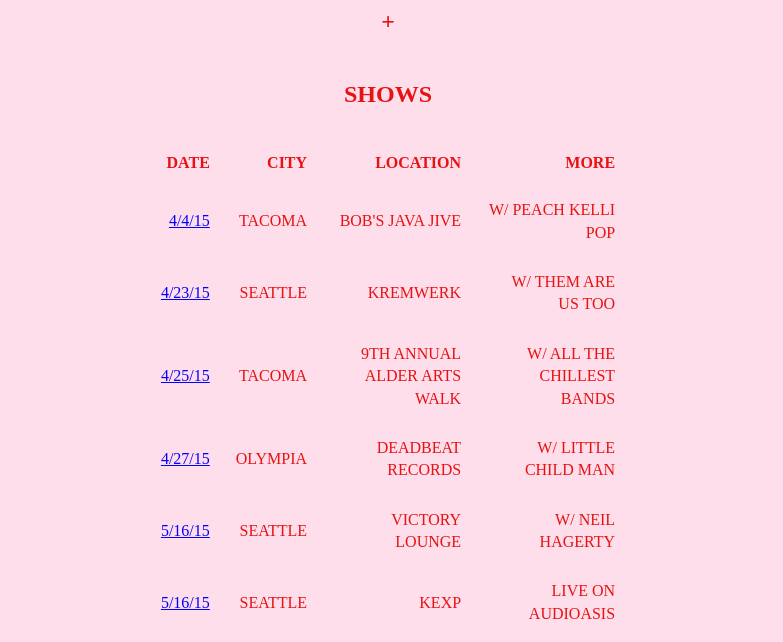
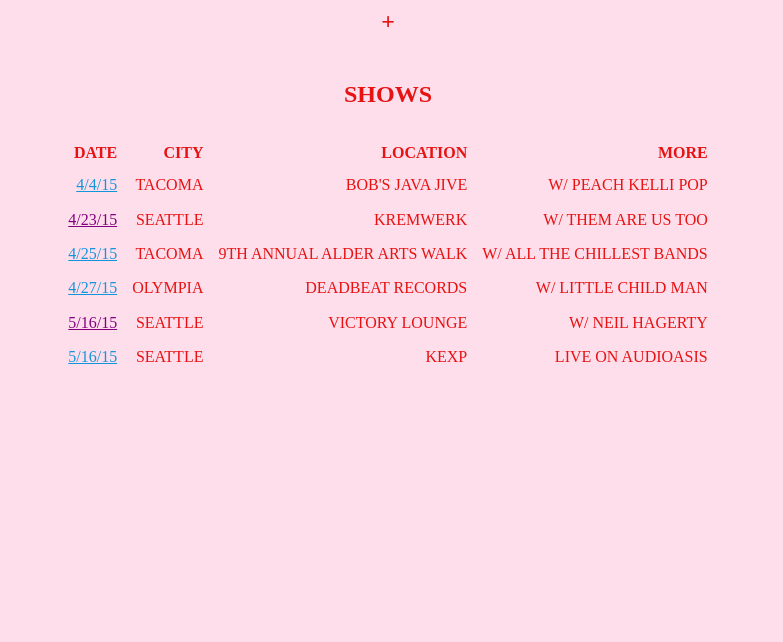
Before and after one commit to ggrahambaker/versing.sucks, a plain HTML site: page index.html in a window 1280 px wide. Shown: the part 265-907 px from the top of the page, without its empty margins (252-1035 px from the left). After the commit the page ends 800 px from the top, so only its background shows below. Drawn offline with nearby package versions, Linux system fonts and the light colour scheme.

Commit message:
Style changes

```diff
--- a/css/main.css
+++ b/css/main.css
@@ -25,17 +25,17 @@ h2 {
 }
 
 table {
-    max-width: 75vw;
+    max-width: 95vw;
     margin: 0 auto;
-    text-align: right;
-    border-collapse: separate;
-    border-spacing: 10px;
+    padding-bottom: 10vh;
+    /*border-collapse: separate;*/
 }
 
 td, th {
     border: 5px solid rgb(260, 222, 235);
-    padding: 5px 3px 2px 3px;
-    max-width: 10vw;
+    padding: 5px 5px 2px 5px;
+    text-align: left;
+    /*max-width: 10vw;*/
 }
 th {
     padding-bottom: 0;
@@ -46,14 +46,25 @@ td:hover {
     color: black;
 }
 
+
+@media (min-width: 700px) {
+    td, th {
+        text-align: right;
+    }
+}
+
 caption {
     font-weight: bold;
 }
 
 a {
-    color: blue;
+    color: #1395DB;
 }
 
 a:hover {
     color: black;
 }
+
+a:visited {
+    color: purple;
+}
--- a/index.html
+++ b/index.html
@@ -29,7 +29,7 @@
             </thead>
             <tbody>
                 <tr>
-                    <td><a href="https://www.facebook.com/events/747358525379992/">4/4/15</a></td>
+                    <td><a href="https://www.facebook.com/events/747358525379992/" rel="external">4/4/15</a></td>
                     <td>Tacoma</td>
                     <td>Bob's Java Jive</td>
                     <td>w/ Peach Kelli Pop</td>
@@ -41,13 +41,13 @@
                     <td>w/ Them Are Us Too</td>
                 </tr>
                 <tr>
-                    <td><a href="https://www.facebook.com/events/1556557447944149/">4/25/15</a></td>
+                    <td><a href="https://www.facebook.com/events/1556557447944149/" rel="external">4/25/15</a></td>
                     <td>Tacoma</td>
                     <td>9th Annual Alder Arts Walk</td>
                     <td>w/ all the chillest bands</td>
                 </tr>
                 <tr>
-                    <td><a href="https://www.facebook.com/events/1811750275716025/">4/27/15</a></td>
+                    <td><a href="https://www.facebook.com/events/1811750275716025/" rel="external">4/27/15</a></td>
                     <td>Olympia</td>
                     <td>Deadbeat Records</td>
                     <td>w/ Little Child Man</td>
@@ -59,7 +59,7 @@
                     <td>w/ Neil Hagerty</td>
                 </tr>
                 <tr>
-                    <td><a href="https://www.facebook.com/events/1418384615141055/">5/16/15</a></td>
+                    <td><a href="https://www.facebook.com/events/1418384615141055/" rel="external">5/16/15</a></td>
                     <td>Seattle</td>
                     <td>KEXP</td>
                     <td>live on Audioasis</td>
@@ -69,7 +69,9 @@
 
         <script src="//ajax.googleapis.com/ajax/libs/jquery/1.11.2/jquery.min.js"></script>
         <script>window.jQuery || document.write('<script src="js/vendor/jquery-1.11.2.min.js"><\/script>')</script>
-
+        <script type="text/javascript">
+            $('a[rel="external"]').attr('target', '_blank');
+        </script>
         <script src="js/main.js"></script>
     </body>
 </html>
```
